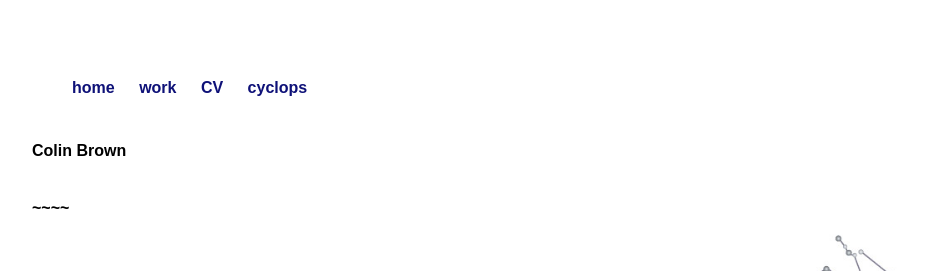
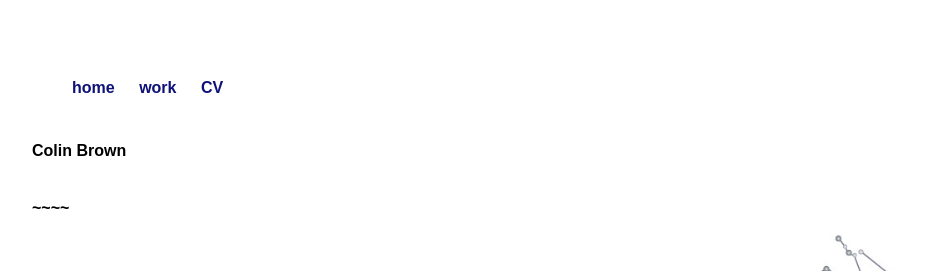
Before and after one commit to colinbr/OLD-colinbr.github.io, a Jekyll site: the page built from index.html, in a window 1280 px wide. Shown: the top 271 px of the page, without its empty margins (160-1107 px from the left). Built offline with Jekyll 4.4.1, drawn with Linux system fonts in a browser that asks for light colours; some web fonts are replaced.

Commit message:
Update default.html

```diff
--- a/_layouts/default.html
+++ b/_layouts/default.html
@@ -26,7 +26,7 @@
 	        		<li><a href="/">home</a></li>
 		        	<li><a href="/research">work</a></li>
 	        		<li><a href="http://nbviewer.jupyter.org/github/colinbr/colinbr.github.io/tree/master/cv/ColinBrownCV.pdf" target="_blank">CV</a></li>
-	        		<li><a href="/cyclops">cyclops</a></li>
+	        		<!-- <li><a href="/cyclops">cyclops</a></li> -->
 	    		</ul>
 			</nav>
 			<div class="container">
```
